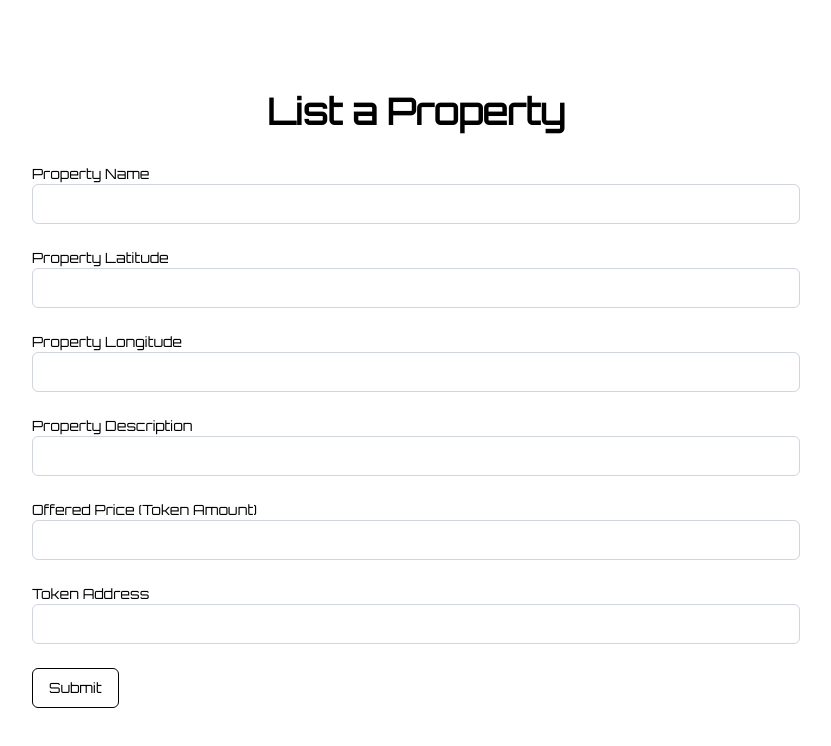
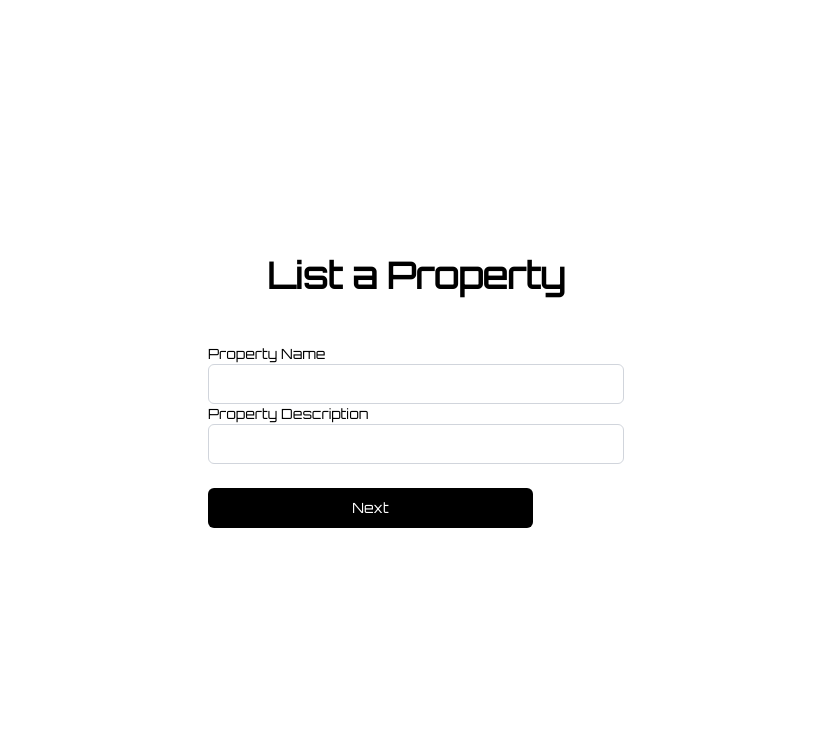
Before and after one commit to Rajshah1302/World, a Next.js app in the folder src/: page /createListing in a window 1280 px wide. Shown: the top 746 px of the page, without its empty margins (224-1055 px from the left). Built offline with nearby package versions, Linux system fonts and the light colour scheme; what @worldcoin/minikit-js would draw is missing.

Commit message:
feat: implement multi-step form for property listing

```diff
--- a/src/app/components/map/playable-map.tsx
+++ b/src/app/components/map/playable-map.tsx
@@ -24,8 +24,8 @@ export default function PlayableMap() {
     () => [
       {
         id: "1",
-        latitude: 25.0333,
-        longitude: 121.5401648295603,
+        latitude: 25.033964,
+        longitude: 121.564468,
         symbol: "WLD",
         name: "Taipei 101",
         backgroundColor: "#8A2BE2",
--- a/src/components/ListingForm.tsx
+++ b/src/components/ListingForm.tsx
@@ -26,6 +26,7 @@ export function PropertyForm() {
     formState: { errors },
   } = useForm<PropertyFormData>();
 
+  const [currentStep, setCurrentStep] = useState(1);
   const [submitStatus, setSubmitStatus] = useState<string | null>(null);
   const [loading, setLoading] = useState(false);
 
@@ -50,7 +51,6 @@ export function PropertyForm() {
       const userTokenAddress = data.tokenAddress.trim();
 
       // Construct the transaction payload for listProperty.
-      // All values are stringified as required.
       const tx = {
         address: "0x7a558f2c335194db49778bdbebc24d496755ea35",
         abi: RentalFactoryAbi,
@@ -64,29 +64,28 @@ export function PropertyForm() {
           userTokenAddress,
         ],
       };
-      const response = await fetch('/api/transaction', {
-        method: 'POST',
+      const response = await fetch("/api/transaction", {
+        method: "POST",
         headers: {
-          'Content-Type': 'application/json'
+          "Content-Type": "application/json",
         },
-        body: JSON.stringify(tx)
+        body: JSON.stringify(tx),
       });
 
       const result = await response.json();
       console.log(result.message);
-      // console.log("Transaction:", tx);
       console.log("Transaction:", tx);
 
-      // Use the synchronous command as shown in the docs.
-      const {commandPayload, finalPayload} = await  MiniKit.commandsAsync.sendTransaction({
+      const { commandPayload, finalPayload } =
+        await MiniKit.commandsAsync.sendTransaction({
           transaction: [tx],
         });
-      const response2 = await fetch('/api/transaction', {
-        method: 'POST',
+      const response2 = await fetch("/api/transaction", {
+        method: "POST",
         headers: {
-          'Content-Type': 'application/json'
+          "Content-Type": "application/json",
         },
-        body: JSON.stringify(finalPayload)
+        body: JSON.stringify(finalPayload),
       });
       if (finalPayload.error) {
         throw new Error(finalPayload.error);
@@ -114,12 +113,16 @@ export function PropertyForm() {
   };
 
   return (
+    // A mobile-friendly container centered on the screen
+    <div className="max-w-md mx-auto p-4">
       <form onSubmit={handleSubmit(onSubmit)} className="space-y-6">
+        {/* Step 1: Name and Description */}
+        <div className={currentStep === 1 ? "" : "hidden"}>
           <div>
             <h2 htmlFor="propertyName">Property Name</h2>
             <Input
               id="propertyName"
-          className="rounded-md border border-gray-300 bg-white text-black"
+              className="w-full rounded-md border border-gray-300 bg-white text-black"
               {...register("propertyName", {
                 required: "Property name is required",
               })}
@@ -128,12 +131,28 @@ export function PropertyForm() {
               <p className="text-red-500">{errors.propertyName.message}</p>
             )}
           </div>
+          <div>
+            <h2 htmlFor="propertyDescription">Property Description</h2>
+            <Input
+              id="propertyDescription"
+              className="w-full rounded-md border border-gray-300 bg-white text-black"
+              {...register("propertyDescription", {
+                required: "Property description is required",
+              })}
+            />
+            {errors.propertyDescription && (
+              <p className="text-red-500">{errors.propertyDescription.message}</p>
+            )}
+          </div>
+        </div>
 
+        {/* Step 2: Coordinates */}
+        <div className={currentStep === 2 ? "" : "hidden"}>
           <div>
             <h2 htmlFor="propertyLatitude">Property Latitude</h2>
             <Input
               id="propertyLatitude"
-          className="rounded-md border border-gray-300 bg-white text-black"
+              className="w-full rounded-md border border-gray-300 bg-white text-black"
               {...register("propertyLatitude", {
                 required: "Property latitude is required",
               })}
@@ -142,12 +161,11 @@ export function PropertyForm() {
               <p className="text-red-500">{errors.propertyLatitude.message}</p>
             )}
           </div>
-
           <div>
             <h2 htmlFor="propertyLongitude">Property Longitude</h2>
             <Input
               id="propertyLongitude"
-          className="rounded-md border border-gray-300 bg-white text-black"
+              className="w-full rounded-md border border-gray-300 bg-white text-black"
               {...register("propertyLongitude", {
                 required: "Property longitude is required",
               })}
@@ -156,26 +174,15 @@ export function PropertyForm() {
               <p className="text-red-500">{errors.propertyLongitude.message}</p>
             )}
           </div>
-
-      <div>
-        <h2 htmlFor="propertyDescription">Property Description</h2>
-        <Input
-          id="propertyDescription"
-          className="rounded-md border border-gray-300 bg-white text-black"
-          {...register("propertyDescription", {
-            required: "Property description is required",
-          })}
-        />
-        {errors.propertyDescription && (
-          <p className="text-red-500">{errors.propertyDescription.message}</p>
-        )}
         </div>
 
+        {/* Step 3: Offered Price and Token Address */}
+        <div className={currentStep === 3 ? "" : "hidden"}>
           <div>
             <h2 htmlFor="offeredPrice">Offered Price (Token Amount)</h2>
             <Input
               id="offeredPrice"
-          className="rounded-md border border-gray-300 bg-white text-black"
+              className="w-full rounded-md border border-gray-300 bg-white text-black"
               {...register("offeredPrice", {
                 required: "Offered price is required",
               })}
@@ -184,12 +191,11 @@ export function PropertyForm() {
               <p className="text-red-500">{errors.offeredPrice.message}</p>
             )}
           </div>
-
           <div>
             <h2 htmlFor="tokenAddress">Token Address</h2>
             <Input
               id="tokenAddress"
-          className="rounded-md border border-gray-300 bg-white text-black"
+              className="w-full rounded-md border border-gray-300 bg-white text-black"
               {...register("tokenAddress", {
                 required: "Token address is required",
               })}
@@ -198,12 +204,41 @@ export function PropertyForm() {
               <p className="text-red-500">{errors.tokenAddress.message}</p>
             )}
           </div>
+        </div>
 
-      <Button type="submit" className="border border-black" disabled={loading}>
+        {/* Navigation buttons: vertical stack */}
+        <div className="flex flex-col space-y-4">
+          {currentStep > 1 && (
+            <Button
+              type="button"
+              className="w-[325px] bg-black text-white"
+              onClick={() => setCurrentStep(currentStep - 1)}
+            >
+              Back
+            </Button>
+          )}
+          {currentStep < 3 && (
+            <Button
+              type="button"
+              className="w-[325px] bg-black text-white"
+              onClick={() => setCurrentStep(currentStep + 1)}
+            >
+              Next
+            </Button>
+          )}
+          {currentStep === 3 && (
+            <Button
+              type="submit"
+              className="w-[325px] bg-black text-white"
+              disabled={loading}
+            >
               {loading ? "Submitting..." : "Submit"}
             </Button>
+          )}
+        </div>
 
         {submitStatus && <p className="text-green-500">{submitStatus}</p>}
       </form>
+    </div>
   );
 }
```
Lines whose indentation alone changed are shown as unchanged.
